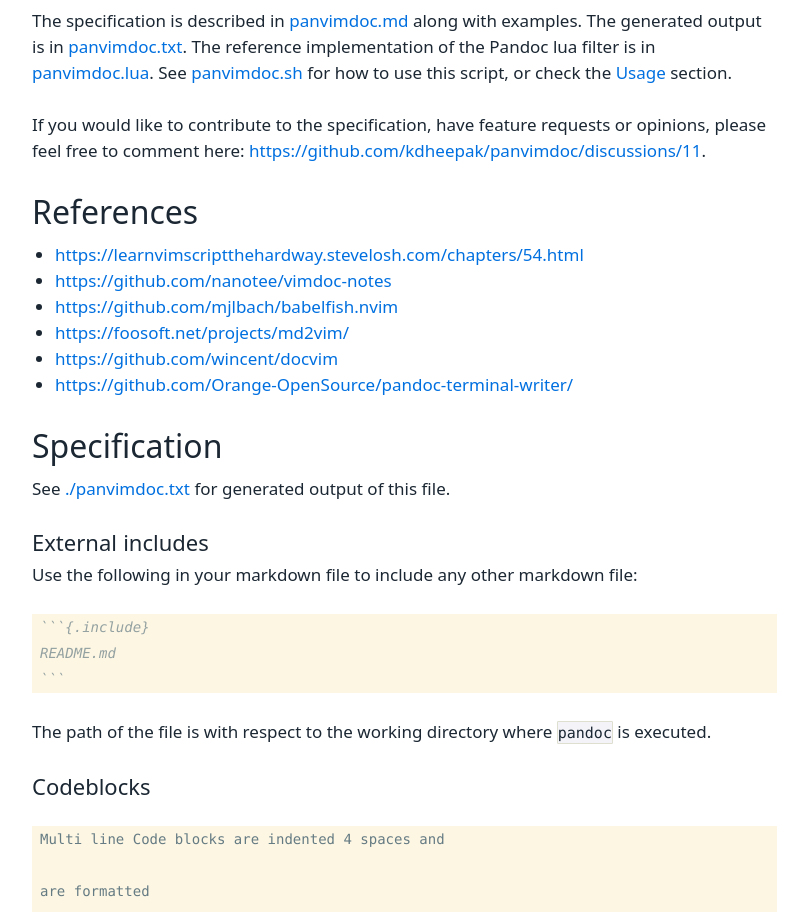
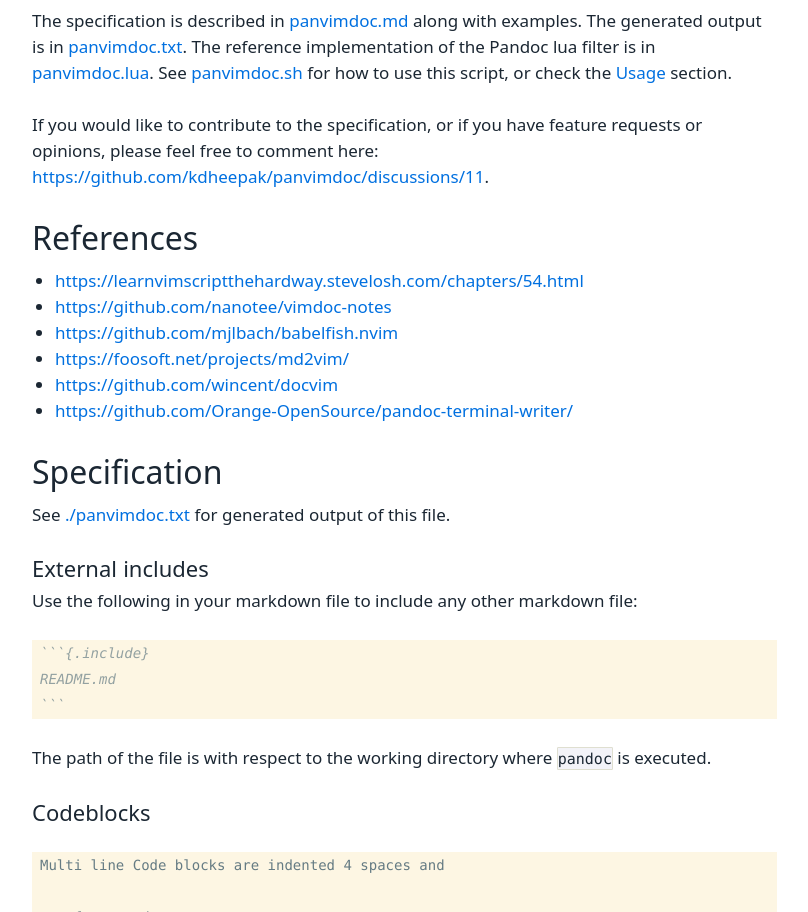
Before and after one commit to kdheepak/panvimdoc, a plain HTML site: page index.html in a window 1280 px wide. Shown: the part 6610-7522 px from the top of the page, without its empty margins (20-828 px from the left). Drawn offline with Linux system fonts and the light colour scheme.

Commit message:
Deploying to gh-pages from @ kdheepak/panvimdoc@087cc1f77dfa38a1c01b29e9e88b55ca81e99443 🚀

```diff
--- a/index.html
+++ b/index.html
@@ -199,7 +199,7 @@
 <h1 id="specification">Specification</h1>
 <p>The specification is described in <a href="./doc/panvimdoc.md">panvimdoc.md</a> along with examples. The generated output is in <a href="./doc/panvimdoc.txt">panvimdoc.txt</a>. The reference implementation of the Pandoc lua filter is in <a href="./scripts/panvimdoc.lua">panvimdoc.lua</a>. See <a href="./panvimdoc.sh">panvimdoc.sh</a> for how to use this script, or check the <a href="#usage">Usage</a> section.</p>
 <!-- panvimdoc-ignore-start -->
-<p>If you would like to contribute to the specification, have feature requests or opinions, please feel free to comment here: <a href="https://github.com/kdheepak/panvimdoc/discussions/11" class="uri">https://github.com/kdheepak/panvimdoc/discussions/11</a>.</p>
+<p>If you would like to contribute to the specification, or if you have feature requests or opinions, please feel free to comment here: <a href="https://github.com/kdheepak/panvimdoc/discussions/11" class="uri">https://github.com/kdheepak/panvimdoc/discussions/11</a>.</p>
 <!-- panvimdoc-ignore-end -->
 <h1 id="references">References</h1>
 <ul>
```
